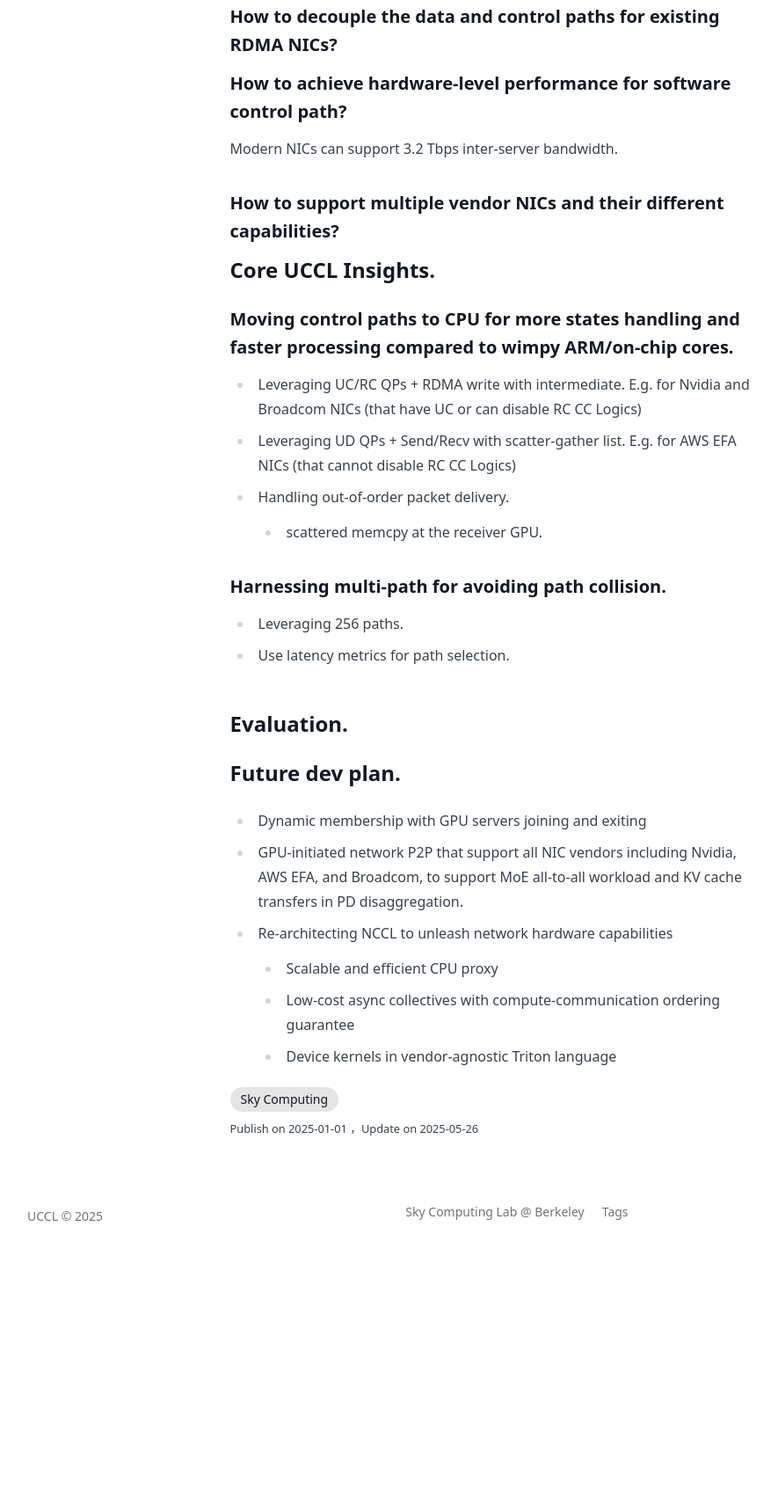
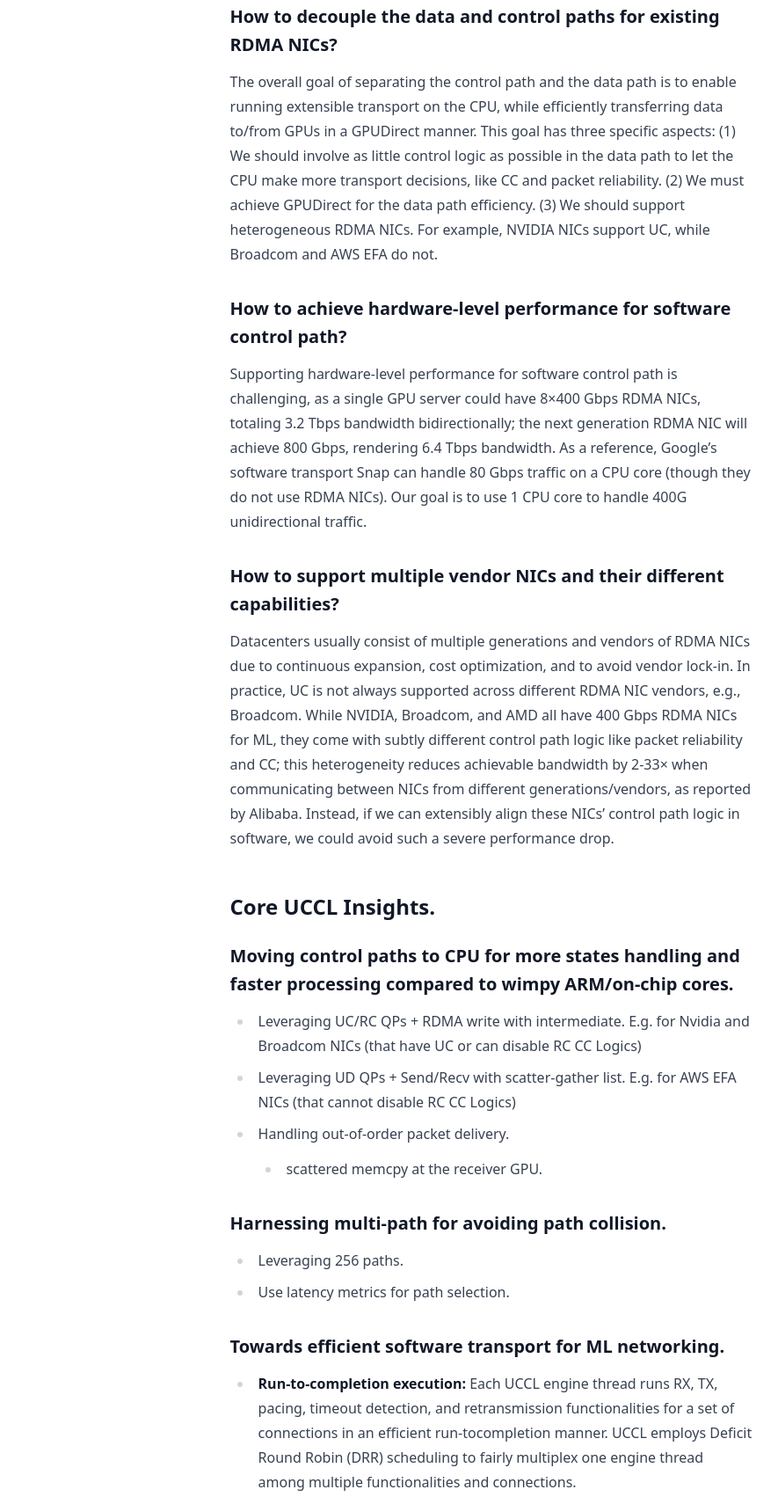
Before and after one commit to uccl-project/uccl-project.github.io, an Astro site: page /posts/about-uccl in a window 1280 px wide. Shown: the part 2599-4301 px from the top of the page at 88% size, without its empty margins (81-966 px from the left). Before the commit the page ends 4045 px from the top, so only its background shows below. Built offline with nearby package versions, Linux system fonts and the light colour scheme; Astro itself is replaced by a stand-in of ours.

Commit message:
added more text

```diff
--- a/src/content/posts/about-uccl.md
+++ b/src/content/posts/about-uccl.md
@@ -36,12 +36,18 @@ UCCL is a software-only extensible transport layer for GPU networking. It is des
 
 ### How to decouple the data and control paths for existing RDMA NICs?
 
+The overall goal of separating the control path and the data path is to enable running extensible transport on the CPU, while efficiently transferring data to/from GPUs in a GPUDirect manner. This goal has three specific aspects: (1) We
+should involve as little control logic as possible in the data path to let the CPU make more transport decisions, like CC and packet reliability. (2) We must achieve GPUDirect for the data path efficiency. (3) We should support heterogeneous RDMA NICs. For example, NVIDIA NICs support UC, while Broadcom and AWS EFA do not.
 
 ### How to achieve hardware-level performance for software control path?
 
-Modern NICs can support 3.2 Tbps inter-server bandwidth.
+Supporting hardware-level performance for software control path is challenging, as a single GPU server could have 8×400 Gbps RDMA NICs, totaling 3.2 Tbps bandwidth bidirectionally; the next generation RDMA NIC will achieve 800 Gbps, rendering 6.4 Tbps bandwidth. As a reference, Google’s software transport Snap can handle 80 Gbps
+traffic on a CPU core (though they do not use RDMA NICs). Our goal is to use 1 CPU core to handle 400G unidirectional traffic.
 
 ### How to support multiple vendor NICs and their different capabilities?
+
+Datacenters usually consist of multiple generations and vendors of RDMA NICs due to continuous expansion, cost optimization, and to avoid vendor lock-in. In practice, UC is not always supported across different RDMA NIC vendors, e.g., Broadcom. While NVIDIA, Broadcom, and AMD all have 400 Gbps RDMA NICs for ML, they come with subtly
+different control path logic like packet reliability and CC; this heterogeneity reduces achievable bandwidth by 2-33× when communicating between NICs from different generations/vendors, as reported by Alibaba. Instead, if we can extensibly align these NICs’ control path logic in software, we could avoid such a severe performance drop.
 
 ## Core UCCL Insights.
 
@@ -57,8 +63,15 @@ Modern NICs can support 3.2 Tbps inter-server bandwidth.
 * Leveraging 256 paths.
 * Use latency metrics for path selection.
 
+### Towards efficient software transport for ML networking.
+* **Run-to-completion execution:** Each UCCL engine thread runs RX, TX, pacing, timeout detection, and retransmission functionalities for a set of connections in an efficient run-tocompletion manner. UCCL employs Deficit Round Robin (DRR) scheduling to fairly multiplex one engine thread among multiple functionalities and connections.
+* **Connection splitting:** To handle 400+ Gbps traffic per NIC more efficiently, UCCL pivots away from the Flor design of a single CPU core for one connection, but leverages multiple cores for one connection with connection splitting. Basically, UCCL equally partitions the 256 QPs among all engine threads responsible for a specific NIC; each engine thread gets its own connection states for CC and LB, forming a sub-connection. Within each sub-connection, UCCL uses RDMA SRQ and SCQ (Shared Recv/Completion Queues) to reduce the overhead when polling multiple recv and completion queues. The application threads atop the UCCL plugin are responsible for choosing the least-loaded engine (e.g., the engine with the least unconsumed messages) when dispatching messages via SHM. In this way, UCCL could scale transport processing of a single connection to multiple cores, and handle transient load imbalance among CPUs at runtime. It also reduces TX packet bursts by avoiding sending all messages at once from a single core.
+* **Control coalescing**: There is an inherent tradeoff between the control decision granularity and software transport efficiency. One could run CC, LB, and reliability logic for each packet to achieve precise control of the transport behaviors, at the cost of consuming more CPU cores. Alternatively, one could relax the control granularity by coalescing several same-path packets and making control decisions together, thus with lower CPU consumption. For UC/RC, this also means an RDMA write could directly transmit several packets as a single data chunk, leveraging NIC-offloaded segmentation and reassembly. UCCL employs this control coalescing design with 32KB chunk size as default, striking a balanced tradeoff. Under this chunk size, UCCL can saturate 400 Gbps. unidirectional bandwidth with 1 CPU core, while not severely disrupting transport behaviors/performance. Nevertheless, UCCL could also adaptively adjust chunk size based on the congestion level, e.g., switching to a small chunk size to make more precise control when congestion window (cwnd) drops below a threshold or severe packet loss happens.
+* **Chained posting**: UD does not support NIC offloading for segmentation and reassembly, thus it incurs more MMIO writes than UC/RC when issuing send/recv verbs (e.g., for individual packets). To reduce such overhead, UCCL leverages the chained posting feature of RDMA NICs to issue one MMIO write for posting up to 32 send/recv verbs. Concretely, the WQEs of these 32 verbs are chained together through the next pointer in previous WQEs, and get posted to the RDMA NIC in one MMIO write
+
 ## Evaluation.
 
+To demonstrate the versatility of this interface and the power of UCCL’s extensibility, we use three case studies. First, we implement a multipath transport protocol that mitigates flow collisions by leveraging packet spraying—randomly sending packets from a single connection across different paths. This transport achieves 3.3 × higher throughput for collective communication over AWS’s SRD on EFA NICs, translating into up to 1.4 × speed-up for two ML applications. Second, we implement the receiver-driven EQDS protocol to handle network incast in MoE-like workloads, reducing message tail latency by 4.9 × compared with InfiniBand’s built-in transport. Third, we implement selective retransmission for efficient loss recovery and demonstrate its superiority over RDMA hardware transport under packet loss. These case studies show that UCCL effectively enables transport-layer innovations that would otherwise require costly, time-consuming changes to today’s network stack.
 
 ## Future dev plan.
 
```
